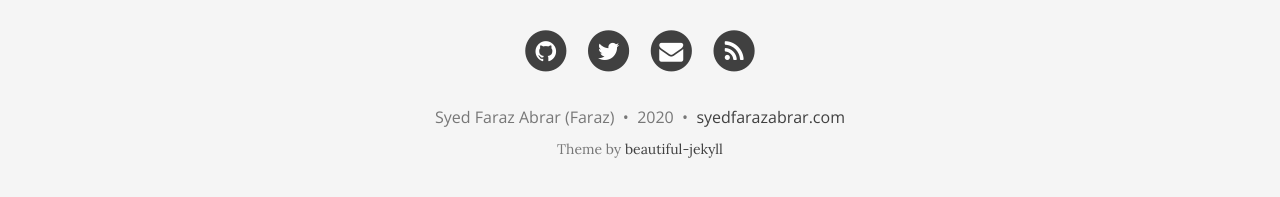
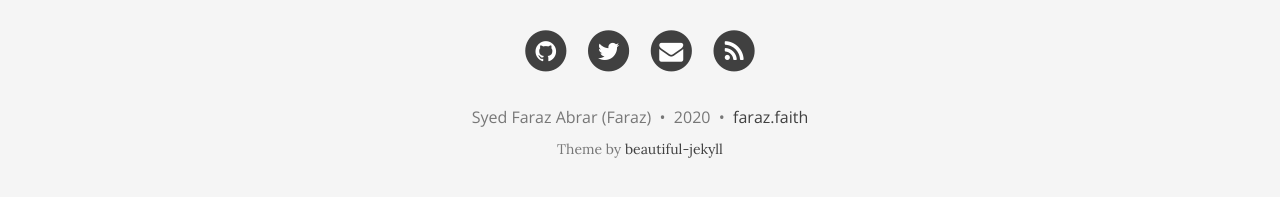
Before and after one commit to farazsth98/farazsth98.github.io, a Jekyll site: the page built from index.html, in a window 1280 px wide and 900 px high, scrolled down 3297 px. Shown: the part 690-887 px from the top of the window. Built offline with Jekyll 4.4.1, drawn with Linux system fonts in a browser that asks for light colours; nearby versions of some CDN libraries; the list of posts is cut into pages by our own code.

Commit message:
Fixed links

```diff
--- a/_config.yml
+++ b/_config.yml
@@ -4,7 +4,7 @@
 # baseurl is the website's URL without the hostname
 
 # If you are building a simple GitHub user page (http://username.github.io) then use these settings:
-url: "https://syedfarazabrar.com"
+url: "https://faraz.faith"
 baseurl: ""
 
 # If you are building a GitHub project page then use these settings:
@@ -52,7 +52,7 @@
 
 # How to display the link to the website in the footer
 # Remove this if you don't want a link in the footer
-url-pretty: "syedfarazabrar.com"  # eg. "deanattali.com/beautiful-jekyll"
+url-pretty: "faraz.faith"  # eg. "deanattali.com/beautiful-jekyll"
 
 # --- Misc --- #
 
```
